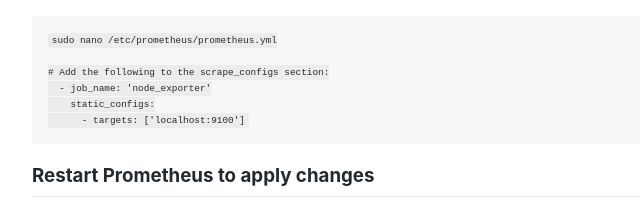
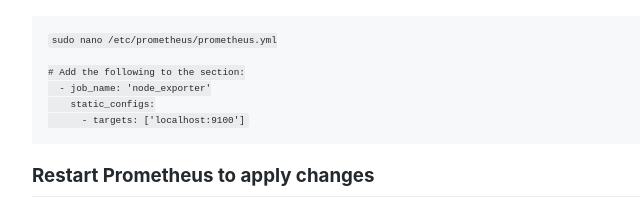
Before and after one commit to jash777/Grafana-Prometheus-Installation, a plain HTML site: page index.html in a window 1280 px wide. Shown: the part 3062-3265 px from the top of the page, 208-848 px from the left. Drawn offline with Linux system fonts and the light colour scheme.

Commit message:
Update index.html

```diff
--- a/index.html
+++ b/index.html
@@ -163,7 +163,7 @@ sudo systemctl enable node_exporter</code><button class="copy-button" onclick="c
     <h3>Edit Prometheus configuration</h3>
     <pre><code>sudo nano /etc/prometheus/prometheus.yml
 
-# Add the following to the scrape_configs section:
+# Add the following to the section:
   - job_name: 'node_exporter'
     static_configs:
       - targets: ['localhost:9100']</code><button class="copy-button" onclick="copyCode(this)">Copy</button></pre>
```
